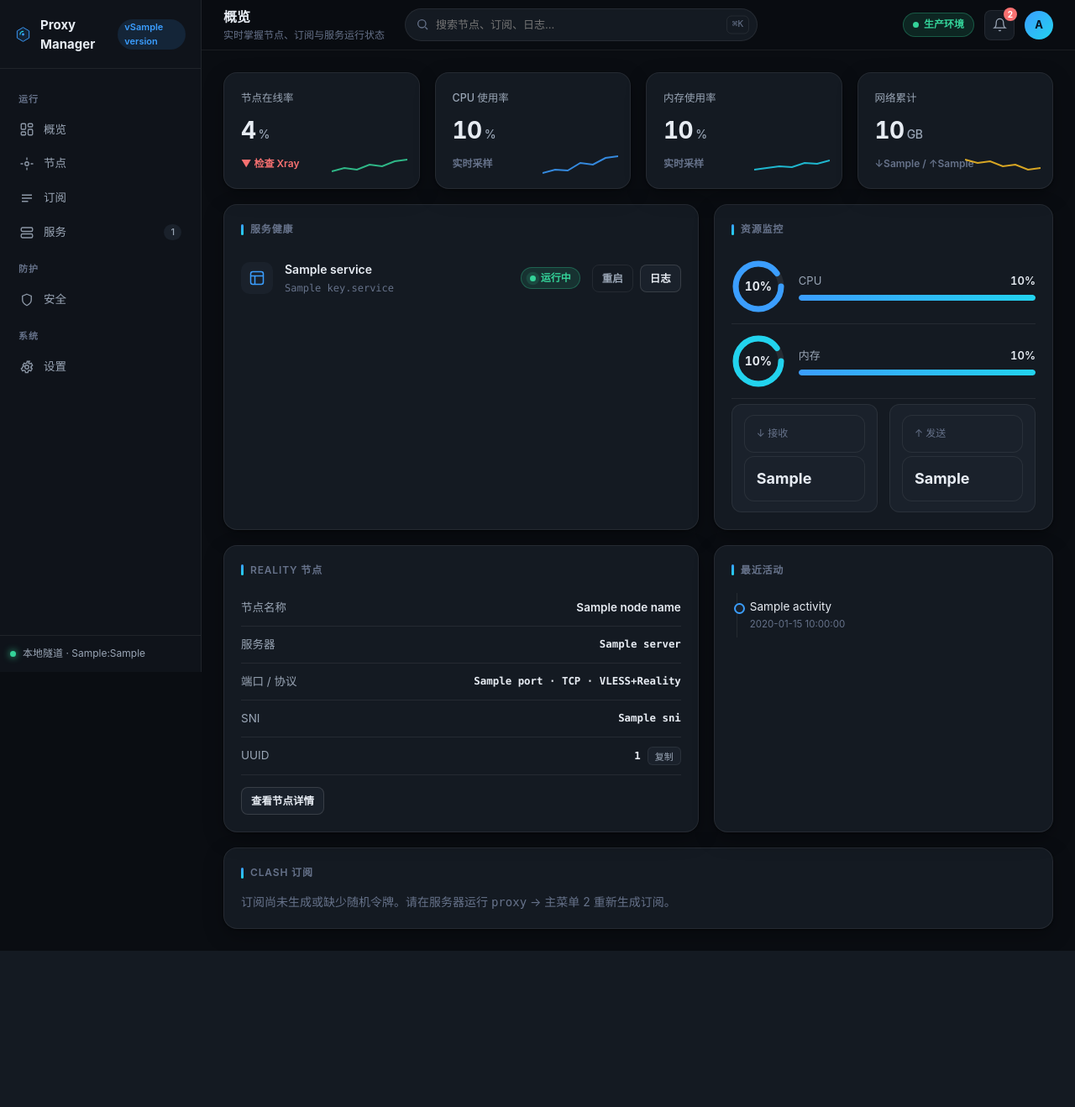
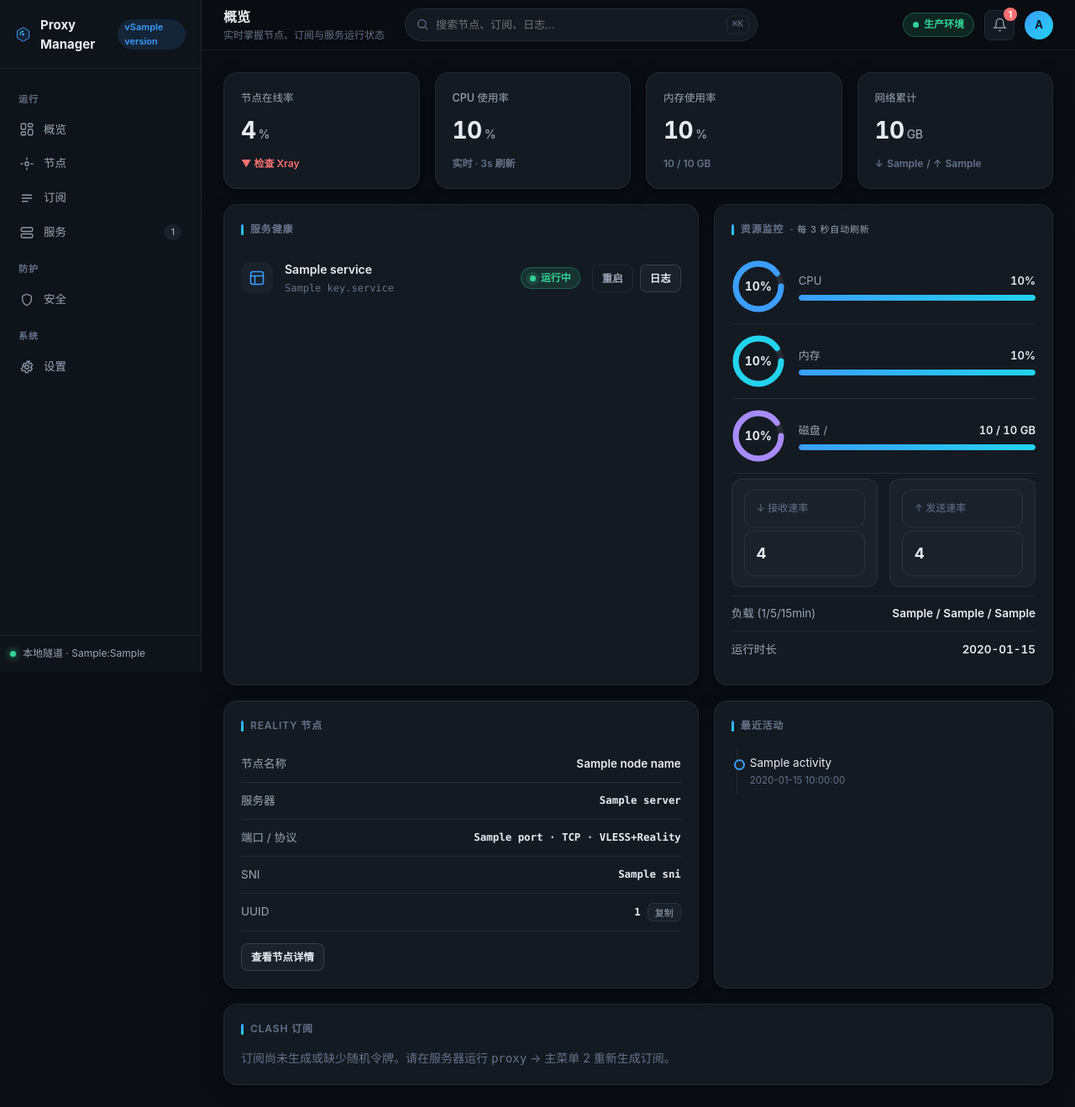
Before and after one commit to l2208568163-sys/proxy-manager, a FastAPI app: template web/templates/overview.html in a window 1280 px wide. Shown: the whole page at 84% size. Before the commit the page ends 1132 px from the top, so only its background shows below. Run offline with FastAPI, Linux system fonts and the light colour scheme; the template is opened without the code that fills it: most values are stand-ins (such as "Sample title", 1, 10 or a date in 2020).

Commit message:
feat(webui): 性能监视真实采样——后台线程采集 CPU/内存/磁盘/网络/负载，替换演示预设数据
- 新增 web/perf.py：守护线程每 ~2s 真实采样（cpu_percent(interval=1.0) 修复
  原无 interval 首调为 0、间隔过短导致 CPU% 恒≈0 的缺陷），滚动历史 60 点
- 概览页 4 条硬编码演示 sparkline 全部替换为历史队列驱动的真实走势
- 资源监控卡新增 磁盘环形仪表、网络实时速率、负载(1/5/15min)、运行时长
- 新增 GET /api/metrics（登录保护，401 而非 303），前端每 3s 轮询无刷新更新
- 顶栏铃铛硬编码告警数 2 → 真实锁定 IP + 窗口内失败计数
- TestClient 冒烟 37 项 ALL PASS（含鉴权门 303/401、真实快照数值域校验）

```diff
--- a/web/app.py
+++ b/web/app.py
@@ -18,13 +18,17 @@ import time
 
 import psutil
 from fastapi import FastAPI, Form, Request
-from fastapi.responses import HTMLResponse, RedirectResponse
+from fastapi.responses import HTMLResponse, JSONResponse, RedirectResponse
 from fastapi.staticfiles import StaticFiles
 from fastapi.templating import Jinja2Templates
 
 import auth
 import qrgen
 import service
+import perf
+
+# 启动后台性能采集线程（CPU/内存/磁盘/网络/负载快照 + 历史趋势）
+perf.start()
 
 BASE_DIR = os.path.dirname(os.path.dirname(os.path.abspath(__file__)))
 NODE_FILE = os.path.join(BASE_DIR, "data", "node.env")
@@ -123,20 +127,21 @@ def subscription_url(node: dict):
     return None
 
 
-def net_stats():
-    try:
-        c = psutil.net_io_counters()
-        return c.bytes_sent, c.bytes_recv
-    except Exception:
-        return 0, 0
-
-
 def human(n: float) -> str:
     for unit in ["B", "KB", "MB", "GB", "TB"]:
         if n < 1024:
             return f"{n:.1f} {unit}"
         n /= 1024
     return f"{n:.1f} PB"
+
+
+def fmt_uptime(seconds: float) -> str:
+    """运行时长人性化显示（性能监视模块用）。"""
+    s = int(seconds or 0)
+    d, s = divmod(s, 86400)
+    h, s = divmod(s, 3600)
+    m = s // 60
+    return (f"{d}天 " if d else "") + f"{h}小时{m}分"
 
 
 def login_stats() -> dict:
@@ -162,8 +167,10 @@ def login_stats() -> dict:
 def dashboard_context() -> dict:
     node = get_node()
     clash = subscription_url(node)
-    sent, recv = net_stats()
-    xray_active = service_status("xray") == "active"
+    # 性能数据全部来自后台采集线程的真实快照
+    # （修复原 psutil.cpu_percent() 无 interval 导致 CPU% 恒≈0 的采样缺陷）
+    snap = perf.snapshot()
+    xray_active = snap.get("online", 0) == 1
     stats = login_stats()
     # 概览「最近活动」时间线：用真实可推导的状态拼装，不做假时间戳
     activity = []
@@ -181,6 +188,7 @@ def dashboard_context() -> dict:
         activity.append({"title": f"近 {stats['lock_window_min']} 分钟 {stats['recent_failures']} 次登录失败", "time": "当前", "kind": "warn"})
     else:
         activity.append({"title": "登录防护正常，无异常", "time": "当前", "kind": "ok"})
+    net_total = round(snap.get("net_in_total_gb", 0) + snap.get("net_out_total_gb", 0), 1)
     return {
         "node": node,
         "node_name": node.get("NODE_NAME", "-"),
@@ -194,11 +202,30 @@ def dashboard_context() -> dict:
         "qr": qrgen.data_uri(clash) if clash else None,
         # 节点在线率：核心代理服务 Xray 在运行即视为主节点在线
         "online_rate": 100 if xray_active else 0,
-        "cpu": psutil.cpu_percent(),
-        "memory": psutil.virtual_memory().percent,
-        "net_recv": human(recv),
-        "net_sent": human(sent),
-        "net_total": round((sent + recv) / (1024 ** 3), 1),
+        # ---- 性能监视（后台线程真实采样）----
+        "cpu": snap.get("cpu", 0.0),
+        "memory": snap.get("mem", 0.0),
+        "mem_used_gb": snap.get("mem_used_gb", 0.0),
+        "mem_total_gb": snap.get("mem_total_gb", 0.0),
+        "swap": snap.get("swap", 0.0),
+        "disk": snap.get("disk", 0.0),
+        "disk_used_gb": snap.get("disk_used_gb", 0.0),
+        "disk_total_gb": snap.get("disk_total_gb", 0.0),
+        "load1": snap.get("load1", 0.0),
+        "load5": snap.get("load5", 0.0),
+        "load15": snap.get("load15", 0.0),
+        "uptime_h": fmt_uptime(snap.get("uptime", 0)),
+        "net_recv": human(snap.get("net_in_total_gb", 0) * 1024 ** 3),
+        "net_sent": human(snap.get("net_out_total_gb", 0) * 1024 ** 3),
+        "net_total": net_total,
+        "net_in_rate_h": human(snap.get("net_in_rate", 0)) + "/s",
+        "net_out_rate_h": human(snap.get("net_out_rate", 0)) + "/s",
+        # ---- sparkline 真实走势（后台历史队列驱动，替换原硬编码演示折线）----
+        "cpu_spark": perf.spark("cpu", lo=0, hi=100),
+        "mem_spark": perf.spark("mem", lo=0, hi=100),
+        "disk_spark": perf.spark("disk", lo=0, hi=100),
+        "net_spark": perf.spark("net"),
+        "online_spark": perf.spark("online", lo=0, hi=1),
         "lock_window_min": stats["lock_window_min"],
         "locked_ips": stats["locked_ips"],
         "recent_failures": stats["recent_failures"],
@@ -233,12 +260,18 @@ def security_context() -> dict:
 
 def common(active_page: str) -> dict:
     """每个受保护页面都需要的基础上下文（base.html 依赖）。"""
+    stats = login_stats()
+    # 顶栏铃铛真实告警数：被锁定 IP 数 +（有失败记录但尚无锁定时计 1），替换原硬编码演示值
+    alert_count = stats["locked_ips"] + (
+        1 if stats["recent_failures"] and not stats["locked_ips"] else 0
+    )
     return {
         "version": APP_VERSION,
         "services": service_list(),
         "bind_addr": BIND_ADDR,
         "bind_port": BIND_PORT,
         "active_page": active_page,
+        "alert_count": alert_count,
     }
 
 
@@ -422,3 +455,39 @@ async def logs(svc: str, request: Request):
     ctx = common("services")
     ctx.update({"svc": svc, "svc_label": label, "text": text})
     return templates.TemplateResponse(request, "logs.html", ctx)
+
+
+@app.get("/api/metrics")
+async def api_metrics(request: Request):
+    """实时性能指标 JSON（性能监视模块数据源，前端每 3s 轮询刷新）。
+
+    需登录；未登录返回 401 JSON 而非 303 跳转，避免 fetch 跟随重定向拿到 HTML。
+    """
+    redir = require_login(request)
+    if redir:
+        return JSONResponse({"error": "unauthorized"}, status_code=401)
+    snap = perf.snapshot()
+    return {
+        "cpu": snap.get("cpu", 0.0),
+        "mem": snap.get("mem", 0.0),
+        "disk": snap.get("disk", 0.0),
+        "mem_used_gb": snap.get("mem_used_gb", 0.0),
+        "mem_total_gb": snap.get("mem_total_gb", 0.0),
+        "disk_used_gb": snap.get("disk_used_gb", 0.0),
+        "disk_total_gb": snap.get("disk_total_gb", 0.0),
+        "net_in_rate": snap.get("net_in_rate", 0.0),
+        "net_out_rate": snap.get("net_out_rate", 0.0),
+        "net_in_total_gb": snap.get("net_in_total_gb", 0.0),
+        "net_out_total_gb": snap.get("net_out_total_gb", 0.0),
+        "load1": snap.get("load1", 0.0),
+        "load5": snap.get("load5", 0.0),
+        "load15": snap.get("load15", 0.0),
+        "uptime": snap.get("uptime", 0.0),
+        "online": snap.get("online", 0),
+        # sparkline 直接返回服务端算好的 points，前端只管贴上去
+        "cpu_spark": perf.spark("cpu", lo=0, hi=100),
+        "mem_spark": perf.spark("mem", lo=0, hi=100),
+        "disk_spark": perf.spark("disk", lo=0, hi=100),
+        "net_spark": perf.spark("net"),
+        "online_spark": perf.spark("online", lo=0, hi=1),
+    }
--- a/web/templates/base.html
+++ b/web/templates/base.html
@@ -60,7 +60,7 @@
         </div>
         <div class="tb-right">
           <span class="env-badge"><span class="dot" style="width:7px;height:7px;border-radius:50%;background:var(--ok)"></span>生产环境</span>
-          <button class="icon-btn"><svg width="17" height="17" viewBox="0 0 24 24" fill="none" stroke="currentColor" stroke-width="1.8"><path d="M18 8a6 6 0 0 0-12 0c0 7-3 9-3 9h18s-3-2-3-9"/><path d="M13.7 21a2 2 0 0 1-3.4 0"/></svg><span class="n">2</span></button>
+          <button class="icon-btn" title="安全告警（登录失败 / IP 锁定）"><svg width="17" height="17" viewBox="0 0 24 24" fill="none" stroke="currentColor" stroke-width="1.8"><path d="M18 8a6 6 0 0 0-12 0c0 7-3 9-3 9h18s-3-2-3-9"/><path d="M13.7 21a2 2 0 0 1-3.4 0"/></svg>{% if alert_count and alert_count > 0 %}<span class="n">{{ alert_count }}</span>{% endif %}</button>
           <div class="avatar">A</div>
         </div>
       </header>
--- a/web/templates/overview.html
+++ b/web/templates/overview.html
@@ -4,31 +4,31 @@
 {% block page_sub %}实时掌握节点、订阅与服务运行状态{% endblock %}
 
 {% block content %}
-  <!-- 指标卡（真实数据 + 迷你走势，与参考原型一致） -->
+  <!-- 指标卡（真实采样数据 + 后台历史驱动的迷你走势，每 3s 自动刷新） -->
   <div class="grid cols-4" style="margin-bottom:18px">
     <div class="card stat hoverable">
       <div class="lab">节点在线率</div>
-      <div class="val tnum">{{ online_rate }}<span class="u">%</span></div>
+      <div class="val tnum"><span id="onlineVal">{{ online_rate }}</span><span class="u">%</span></div>
       <div class="delta {% if online_rate==100 %}up{% else %}down{% endif %}">{% if online_rate==100 %}▲ 服务正常{% else %}▼ 检查 Xray{% endif %}</div>
-      <svg class="spark" width="90" height="34" viewBox="0 0 90 34"><polyline fill="none" stroke="#34D399" stroke-width="2" points="0,26 15,22 30,24 45,18 60,20 75,14 90,12"/></svg>
+      <svg class="spark" width="90" height="34" viewBox="0 0 90 34"><polyline id="onlineSparkSvg" fill="none" stroke="#34D399" stroke-width="2" points="{{ online_spark }}"/></svg>
     </div>
     <div class="card stat hoverable">
       <div class="lab">CPU 使用率</div>
-      <div class="val tnum">{{ cpu|round(1) }}<span class="u">%</span></div>
-      <div class="delta flat">实时采样</div>
-      <svg class="spark" width="90" height="34" viewBox="0 0 90 34"><polyline fill="none" stroke="#3B9EFF" stroke-width="2" points="0,28 15,24 30,25 45,16 60,18 75,10 90,8"/></svg>
+      <div class="val tnum"><span id="cpuVal">{{ cpu|round(1) }}</span><span class="u">%</span></div>
+      <div class="delta flat">实时 · 3s 刷新</div>
+      <svg class="spark" width="90" height="34" viewBox="0 0 90 34"><polyline id="cpuSparkSvg" fill="none" stroke="#3B9EFF" stroke-width="2" points="{{ cpu_spark }}"/></svg>
     </div>
     <div class="card stat hoverable">
       <div class="lab">内存使用率</div>
-      <div class="val tnum">{{ memory|round(1) }}<span class="u">%</span></div>
-      <div class="delta flat">实时采样</div>
-      <svg class="spark" width="90" height="34" viewBox="0 0 90 34"><polyline fill="none" stroke="#22D3EE" stroke-width="2" points="0,24 15,22 30,20 45,21 60,16 75,17 90,13"/></svg>
+      <div class="val tnum"><span id="memVal">{{ memory|round(1) }}</span><span class="u">%</span></div>
+      <div class="delta flat" id="memDetail">{{ mem_used_gb|round(1) }} / {{ mem_total_gb|round(1) }} GB</div>
+      <svg class="spark" width="90" height="34" viewBox="0 0 90 34"><polyline id="memSparkSvg" fill="none" stroke="#22D3EE" stroke-width="2" points="{{ mem_spark }}"/></svg>
     </div>
     <div class="card stat hoverable">
       <div class="lab">网络累计</div>
-      <div class="val tnum">{{ net_total }}<span class="u">GB</span></div>
-      <div class="delta flat">↓{{ net_recv }} / ↑{{ net_sent }}</div>
-      <svg class="spark" width="90" height="34" viewBox="0 0 90 34"><polyline fill="none" stroke="#FBBF24" stroke-width="2" points="0,12 15,16 30,14 45,20 60,18 75,24 90,22"/></svg>
+      <div class="val tnum"><span id="netTotalVal">{{ net_total }}</span><span class="u">GB</span></div>
+      <div class="delta flat">↓<span id="netRecvTxt">{{ net_recv }}</span> / ↑<span id="netSentTxt">{{ net_sent }}</span></div>
+      <svg class="spark" width="90" height="34" viewBox="0 0 90 34"><polyline id="netSparkSvg" fill="none" stroke="#FBBF24" stroke-width="2" points="{{ net_spark }}"/></svg>
     </div>
   </div>
 
@@ -55,19 +55,27 @@
     </div>
 
     <div class="card">
-      <div class="eyebrow">资源监控</div>
+      <div class="eyebrow">资源监控 <span class="muted" style="font-size:11px;font-weight:400">· 每 3 秒自动刷新</span></div>
       <div class="gauge">
-        <div class="ring"><svg width="64" height="64" viewBox="0 0 64 64"><circle cx="32" cy="32" r="27" fill="none" stroke="rgba(255,255,255,.08)" stroke-width="7"/><circle cx="32" cy="32" r="27" fill="none" stroke="#3B9EFF" stroke-width="7" stroke-linecap="round" stroke-dasharray="169.6" stroke-dashoffset="{{ (169.6*(100-cpu)/100)|round(1) }}"/></svg><span class="pct tnum">{{ cpu|round(0) }}%</span></div>
-        <div class="gl"><div class="gt"><span class="muted">CPU</span><b class="tnum">{{ cpu|round(1) }}%</b></div><div class="track"><i style="width:{{ cpu }}%"></i></div></div>
+        <div class="ring"><svg width="64" height="64" viewBox="0 0 64 64"><circle cx="32" cy="32" r="27" fill="none" stroke="rgba(255,255,255,.08)" stroke-width="7"/><circle id="cpuRing" cx="32" cy="32" r="27" fill="none" stroke="#3B9EFF" stroke-width="7" stroke-linecap="round" stroke-dasharray="169.6" stroke-dashoffset="{{ (169.6*(100-cpu)/100)|round(1) }}"/></svg><span class="pct tnum" id="cpuRingTxt">{{ cpu|round(0) }}%</span></div>
+        <div class="gl"><div class="gt"><span class="muted">CPU</span><b class="tnum" id="cpuGaugeVal">{{ cpu|round(1) }}%</b></div><div class="track"><i id="cpuBar" style="width:{{ cpu }}%"></i></div></div>
       </div>
       <div class="gauge">
-        <div class="ring"><svg width="64" height="64" viewBox="0 0 64 64"><circle cx="32" cy="32" r="27" fill="none" stroke="rgba(255,255,255,.08)" stroke-width="7"/><circle cx="32" cy="32" r="27" fill="none" stroke="#22D3EE" stroke-width="7" stroke-linecap="round" stroke-dasharray="169.6" stroke-dashoffset="{{ (169.6*(100-memory)/100)|round(1) }}"/></svg><span class="pct tnum">{{ memory|round(0) }}%</span></div>
-        <div class="gl"><div class="gt"><span class="muted">内存</span><b class="tnum">{{ memory|round(1) }}%</b></div><div class="track"><i style="width:{{ memory }}%"></i></div></div>
+        <div class="ring"><svg width="64" height="64" viewBox="0 0 64 64"><circle cx="32" cy="32" r="27" fill="none" stroke="rgba(255,255,255,.08)" stroke-width="7"/><circle id="memRing" cx="32" cy="32" r="27" fill="none" stroke="#22D3EE" stroke-width="7" stroke-linecap="round" stroke-dasharray="169.6" stroke-dashoffset="{{ (169.6*(100-memory)/100)|round(1) }}"/></svg><span class="pct tnum" id="memRingTxt">{{ memory|round(0) }}%</span></div>
+        <div class="gl"><div class="gt"><span class="muted">内存</span><b class="tnum" id="memGaugeVal">{{ memory|round(1) }}%</b></div><div class="track"><i id="memBar" style="width:{{ memory }}%"></i></div></div>
+      </div>
+      <div class="gauge">
+        <div class="ring"><svg width="64" height="64" viewBox="0 0 64 64"><circle cx="32" cy="32" r="27" fill="none" stroke="rgba(255,255,255,.08)" stroke-width="7"/><circle id="diskRing" cx="32" cy="32" r="27" fill="none" stroke="#A78BFA" stroke-width="7" stroke-linecap="round" stroke-dasharray="169.6" stroke-dashoffset="{{ (169.6*(100-disk)/100)|round(1) }}"/></svg><span class="pct tnum" id="diskRingTxt">{{ disk|round(0) }}%</span></div>
+        <div class="gl"><div class="gt"><span class="muted">磁盘 /</span><b class="tnum" id="diskUsedTxt">{{ disk_used_gb|round(1) }} / {{ disk_total_gb|round(1) }} GB</b></div><div class="track"><i id="diskBar" style="width:{{ disk }}%"></i></div></div>
       </div>
       <div class="net-flow">
-        <div><div class="l">↓ 接收</div><div class="n tnum">{{ net_recv }}</div></div>
-        <div><div class="l">↑ 发送</div><div class="n tnum">{{ net_sent }}</div></div>
+        <div><div class="l">↓ 接收速率</div><div class="n tnum" id="netInTxt">{{ net_in_rate_h }}</div></div>
+        <div><div class="l">↑ 发送速率</div><div class="n tnum" id="netOutTxt">{{ net_out_rate_h }}</div></div>
       </div>
+      <div class="kv" style="border-top:1px solid var(--border);margin-top:10px;padding-top:10px">
+        <span class="k">负载 (1/5/15min)</span><span class="v tnum" id="loadTxt">{{ load1 }} / {{ load5 }} / {{ load15 }}</span>
+      </div>
+      <div class="kv"><span class="k">运行时长</span><span class="v tnum" id="uptimeTxt">{{ uptime_h }}</span></div>
     </div>
   </div>
 
@@ -113,3 +121,36 @@
     {% endif %}
   </div>
 {% endblock %}
+
+{% block script %}
+<script>
+/* 性能监视模块：每 3s 轮询 /api/metrics，把真实采样刷到环形仪表、进度条与 sparkline */
+function fmtBytes(b){b=b||0;var u=['B','KB','MB','GB','TB'],i=0;while(b>=1024&&i<u.length-1){b/=1024;i++;}return b.toFixed(i===0?0:1)+' '+u[i];}
+function fmtUp(s){s=Math.floor(s||0);var d=Math.floor(s/86400),h=Math.floor(s%86400/3600),m=Math.floor(s%3600/60);return (d>0?d+'天 ':'')+h+'小时'+m+'分';}
+function T(id,v){var el=document.getElementById(id);if(el)el.textContent=v;}
+function S(id,p){var el=document.getElementById(id);if(el&&p)el.setAttribute('points',p);}
+function R(id,val){var el=document.getElementById(id);if(el)el.setAttribute('stroke-dashoffset',(169.6*(100-Math.min(100,val))/100).toFixed(1));}
+function B(id,val){var el=document.getElementById(id);if(el)el.style.width=Math.min(100,val)+'%';}
+function RT(id,val){T(id,Math.round(val)+'%');}
+function applyMetrics(m){
+  T('cpuVal',m.cpu.toFixed(1));RT('cpuRingTxt',m.cpu);R('cpuRing',m.cpu);B('cpuBar',m.cpu);T('cpuGaugeVal',m.cpu.toFixed(1)+'%');S('cpuSparkSvg',m.cpu_spark);
+  T('memVal',m.mem.toFixed(1));RT('memRingTxt',m.mem);R('memRing',m.mem);B('memBar',m.mem);T('memGaugeVal',m.mem.toFixed(1)+'%');
+  T('memDetail',m.mem_used_gb.toFixed(1)+' / '+m.mem_total_gb.toFixed(1)+' GB');S('memSparkSvg',m.mem_spark);
+  RT('diskRingTxt',m.disk);R('diskRing',m.disk);B('diskBar',m.disk);
+  T('diskUsedTxt',m.disk_used_gb.toFixed(1)+' / '+m.disk_total_gb.toFixed(1)+' GB');S('diskSparkSvg',m.disk_spark);
+  T('netInTxt',fmtBytes(m.net_in_rate)+'/s');T('netOutTxt',fmtBytes(m.net_out_rate)+'/s');S('netSparkSvg',m.net_spark);
+  T('netTotalVal',(m.net_in_total_gb+m.net_out_total_gb).toFixed(1));
+  T('netRecvTxt',fmtBytes(m.net_in_total_gb*1073741824));T('netSentTxt',fmtBytes(m.net_out_total_gb*1073741824));
+  T('loadTxt',m.load1.toFixed(2)+' / '+m.load5.toFixed(2)+' / '+m.load15.toFixed(2));
+  T('uptimeTxt',fmtUp(m.uptime));
+  T('onlineVal',m.online?100:0);
+}
+function pollMetrics(){
+  fetch('/api/metrics',{credentials:'same-origin'})
+    .then(function(r){return r.ok?r.json():null;})
+    .then(function(m){if(m&&!m.error)applyMetrics(m);})
+    .catch(function(){});
+}
+document.addEventListener('DOMContentLoaded',function(){pollMetrics();setInterval(pollMetrics,3000);});
+</script>
+{% endblock %}
```
Also changed, not shown: web/perf.py (added, +170 -0 lines).
